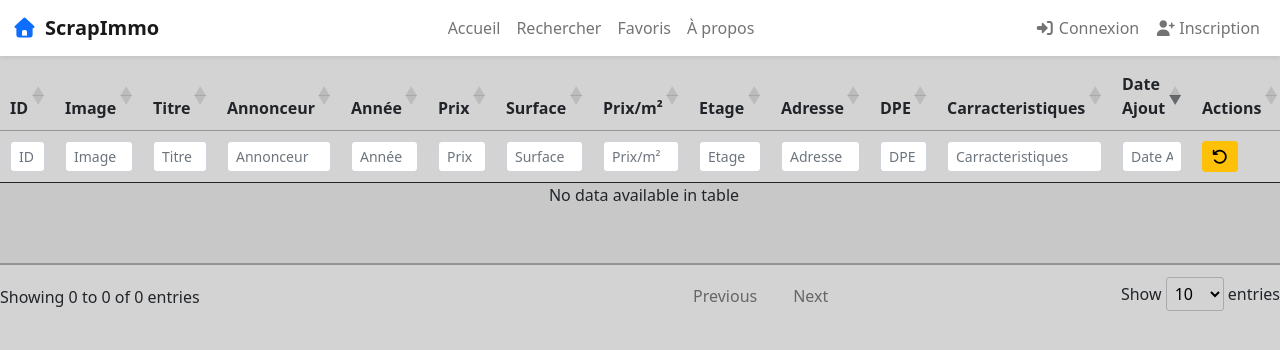
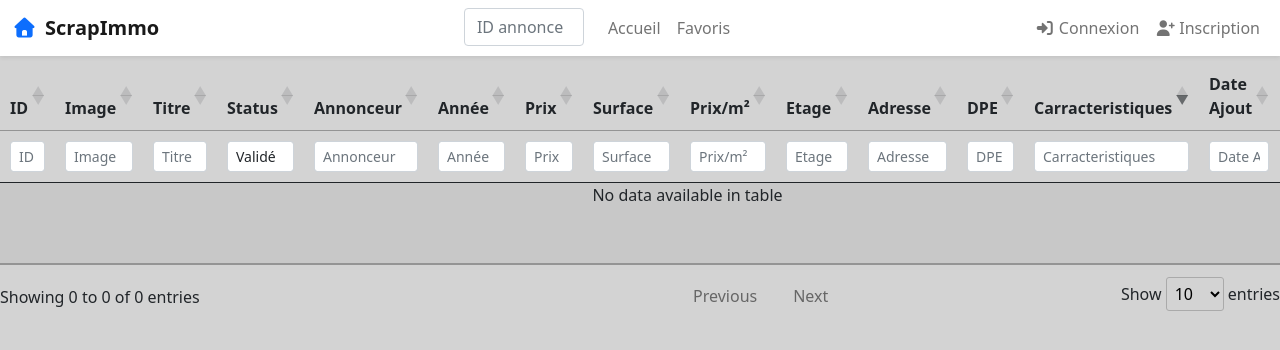
Before and after one commit to azoxx-freelance/scrapImmo, a Symfony app: template templates/home.html.twig in a window 1280 px wide; the page is wider, and only the part inside the window is pictured. Shown: the top 350 px of that part. Run offline with Twig, Linux system fonts and the light colour scheme; the template is opened without the code that fills it, so the values that code supplies are empty; some libraries are stand-ins or nearby versions.

Commit message:
Add status on table && Add btn to link detail

```diff
--- a/src/Controller/AnnonceController.php
+++ b/src/Controller/AnnonceController.php
@@ -29,7 +29,7 @@ class AnnonceController extends AbstractController
         }
 
         //$annonces = $this->em->getRepository(Annonce::class)->findBy(['isActive'=>true], ['createdAt'=>'ASC']);
-        $annonces = $this->em->getRepository(Annonce::class)->findBy(['isActive'=>true, 'isSwiped'=>true], ['createdAt'=>'ASC']);
+        $annonces = $this->em->getRepository(Annonce::class)->findBy([], ['createdAt'=>'ASC']);
         return $this->render('home.html.twig', [
             'annonces' => $annonces,
         ]);
--- a/templates/_annonceTable.html.twig
+++ b/templates/_annonceTable.html.twig
@@ -4,6 +4,7 @@
             <th>ID</th> {# link #}
             <th>Image</th> {# link #}
             <th>Titre</th> {# titre + type #}
+            <th>Status</th>
             <th>Annonceur</th>
             <th>Année</th>
             <th>Prix</th>
@@ -20,6 +21,7 @@
             <th>ID</th>
             <th>Image</th>
             <th>Titre</th>
+            <th>Status</th>
             <th>Annonceur</th>
             <th>Année</th>
             <th>Prix</th>
@@ -45,12 +47,18 @@
                     {% endif %}
                 </td>
                 <td style="min-width: 150px;">{{ annonce.titre }}</td>
+                <td style="min-width: 100px;">
+                    <span class="badge {{ annonce.isSwiped?(annonce.isActive?'bg-success':'bg-danger'):'bg-warning' }}">
+                        <i class='fa-solid fa-{{ annonce.isSwiped?(annonce.isActive?'check':'xmark'):'hourglass' }}'></i>
+                        {{ annonce.isSwiped?(annonce.isActive?'Validé':'Refusé'):'En attente' }}
+                    </span>
+                </td>
                 <td style="min-width: 100px;">{{ annonce.annonceur }}</td>
                 <td style="min-width: 60px;">{{ annonce.dateConstruction|date('Y') }}</td>
                 <td style="min-width: 90px;" data-order="{{ annonce.prix }}">{{ annonce.prix|number_format(0, '.', ' ') }}€</td>
                 <td style="min-width: 60px; {{ isCorrectPrice?'':'color: red;' }}" data-order="{{ annonce.surface }}">{{ annonce.surface }}m²{{ isCorrectPrice?'':('<br />'~(annonce.prix/annonce.prixSurface??1)|round~'m²')|raw }}</td>
-                <td style="min-width: 150px; {{ (annonce.prixSurface <= 3900)?'color: green;':(annonce.prixSurface <= 4900)?'color: yellow;':'color: red;' }}" data-order="{{ annonce.prixSurface??((annonce.prix/annonce.surface)|round) }}">
-                    {{ annonce.prixSurface??((annonce.prix/annonce.surface)|round) }}€/m²
+                <td style="min-width: 150px; {{ (annonce.prixSurface <= 3900)?'color: green;':(annonce.prixSurface <= 4900)?'color: yellow;':'color: red;' }}" data-order="{{ annonce.prixSurface??((annonce.prix/((annonce.surface)??1))|round) }}">
+                    {{ annonce.prixSurface??((annonce.prix/((annonce.surface)??1))|round) }}€/m²
                 </td>
                 <td style="min-width: 100px; {{ (annonce.etageMax > 4 and annonce.etage >= annonce.etageMax-2)?'color: green;':(annonce.etage <= 1)?'color: red;':'color: yellow;' }}">
                     {{ annonce.etage }} / {{ annonce.etageMax }}
@@ -63,7 +71,8 @@
                 {# <td style="min-width: 150px;">{{ annonce.chauffageSource }}<br />{{ annonce.chauffageType|replace({'Chauffage ': ''}) }}</td> #}
                 <td style="min-width: 100px;">{{ annonce.createdAt|date('Y-m-d H:i:s') }}</td>
                 <td style="min-width: 50px;">
-                    <button data-id="{{ annonce.id }}" class="btn-sm btn-info info"><i class="fa-solid fa-info"></i></button>
+                    <a data-id="{{ annonce.id }}" class="btn-sm btn-info info"><i class="fa-solid fa-info"></i></a>
+                    <a href="{{ path('annonce_detail', {'id':annonce.id}) }}" class="btn-sm btn-dark info"><i class="fa-solid fa-eye"></i></a>
                     {# <button data-id="{{ annonce.id }}" class="btn-sm btn-success accept"><i class="fa-solid fa-check"></i></button> #}
                     {# <button data-id="{{ annonce.id }}" class="btn-sm btn-danger remove"><i class="fa-solid fa-xmark"></i></button> #}
                 </td>
@@ -127,6 +136,10 @@
                         input.className = 'form-control form-control-sm column-search';
 
                         $('#annonceTable thead tr:eq(1) th:eq(' + index + ')').html(input);
+                        if(title === 'Status') {
+                            input.value = 'Validé';
+                            column.search('Validé').draw();
+                        }
 
                         input.addEventListener('keyup', () => {
                             if (column.search() !== input.value) {
@@ -145,13 +158,13 @@
         });
 
         // Ouvrir la popup
-        $('body').on('click', 'button.info', function() {
+        $('body').on('click', 'a.info', function() {
             let annonceId = $(this).data('id');
             $('#popupOverlay').fadeIn(200).addClass('show');
             $('.content').html('<div class="text-center p-4"><i class="fas fa-spinner fa-spin"></i> Chargement...</div>');
 
             // Charger le contenu via AJAX
-            $.get('annonce-modal/' + annonceId)
+            $.get(('{{ path('annonce_modal', {'id':'___REPLACE_ME___'}) }}').replace('___REPLACE_ME___', annonceId))
                 .done(function(data) {
                     $('.content').html(data);
                 })
--- a/templates/_annonce_detail.html.twig
+++ b/templates/_annonce_detail.html.twig
@@ -123,7 +123,7 @@
 
                 <hr>
 
-                {% if annonce.isSwiped %}
+                {% if annonce.isSwiped and annonce.swipedMotifs %}
                     <div>
                         <strong>Motifs :</strong><br>
                         {% for motif in annonce.swipedMotifs|split(', ') %}
--- a/templates/annonce_detail.html.twig
+++ b/templates/annonce_detail.html.twig
@@ -12,6 +12,9 @@
             </a>
         </div>
         <div class="col-6" style="text-align: right;">
+            <a href="https://www.google.com/maps/search/{{ annonce.adresse|url_encode }}" target="_blank" class="btn btn-light">
+                <i class="fas fa-map-marker-alt"></i>
+            </a>
             {% set textSource = {'SL': 'SeLoger', 'LBC': 'LeBonCoin'} %}
             <a href="{{ annonce.lien }}" class="btn btn-primary">
                 <i class="fas fa-external-link-alt"></i> Voir l'annonce sur <strong>{{ textSource[annonce.source]??annonce.source }}</strong>
--- a/templates/base.html.twig
+++ b/templates/base.html.twig
@@ -19,6 +19,25 @@
         <script src="https://cdn.datatables.net/1.13.4/js/jquery.dataTables.min.js"></script>
         <script src="https://cdn.jsdelivr.net/npm/select2@4.1.0-rc.0/dist/js/select2.min.js"></script>
         {{ encore_entry_script_tags('app') }}
+
+        <script>
+        $(document).ready(function() {
+            $('#searchForm').on('submit', function(e) {
+                e.preventDefault();
+                let id = $('#searchId').val().trim();
+                if (id) {
+                    window.location.href = ('{{ path('annonce_detail', {'id':'___REPLACE_ME___'}) }}').replace('___REPLACE_ME___', id);
+                }
+            });
+
+            $('#searchId').on('keypress', function(e) {
+                if (e.which === 13) {
+                    $('#searchForm').submit();
+                }
+            });
+        });
+        </script>
+
         {% block javascripts %}{% endblock %}
     </head>
     <body>
@@ -40,16 +59,16 @@
                         <!-- Liens au centre -->
                         <ul class="navbar-nav mx-auto">
                             <li class="nav-item">
+                                <!-- Recherche par ID -->
+                                <form class="d-flex me-3" id="searchForm">
+                                    <input class="form-control" type="text" placeholder="ID annonce" id="searchId" style="width: 120px;">
+                                </form>
+                            </li>
+                            <li class="nav-item">
                                 <a class="nav-link" href="{{ path('main') }}">Accueil</a>
                             </li>
                             <li class="nav-item">
-                                <a class="nav-link" href="#">Rechercher</a>
-                            </li>
-                            <li class="nav-item">
                                 <a class="nav-link" href="#">Favoris</a>
-                            </li>
-                            <li class="nav-item">
-                                <a class="nav-link" href="#">À propos</a>
                             </li>
                         </ul>
 
```
